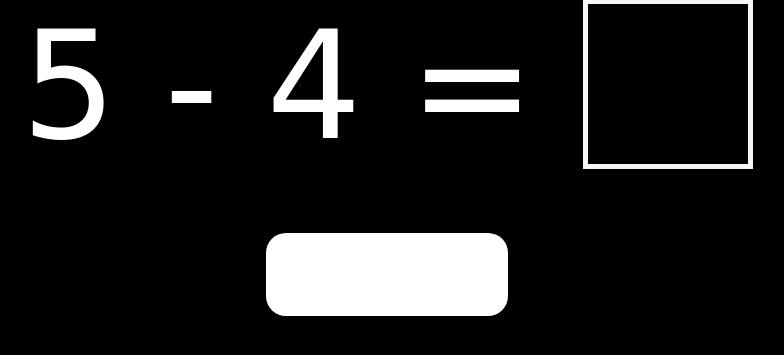
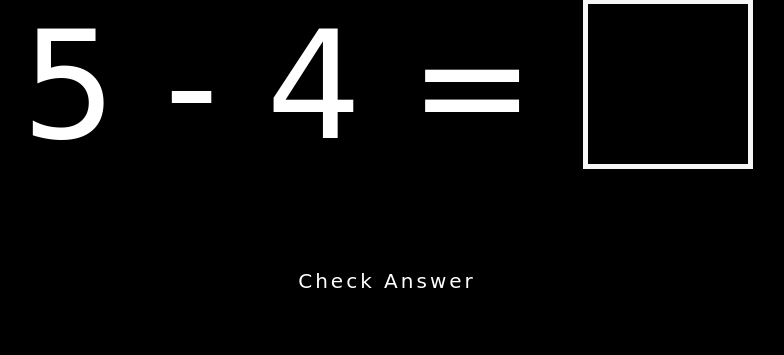
Before and after one commit to ShimantoBhowmik/MathMania, a PHP site: page / in a window 1280 px wide, with the pointer over the restyled element. Shown: the part 212-567 px from the top of the page, without its empty margins (261-1045 px from the left). Run offline with PHP 8.4, Linux system fonts and the light colour scheme; some libraries are stand-ins or nearby versions; some web fonts are replaced.

Commit message:
Styling improvements

```diff
--- a/css/styles.css
+++ b/css/styles.css
@@ -52,6 +52,7 @@ h1, h2{
 }
 
 .button:hover{
+  background-color: #000000;
   color:white;
   font-size: 20px;
 }
```
